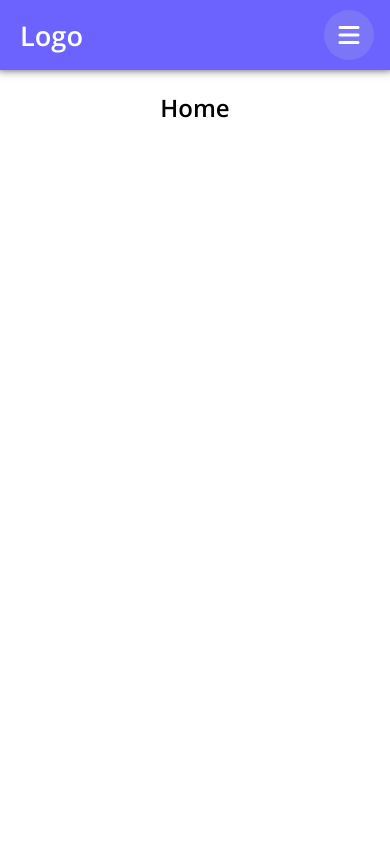
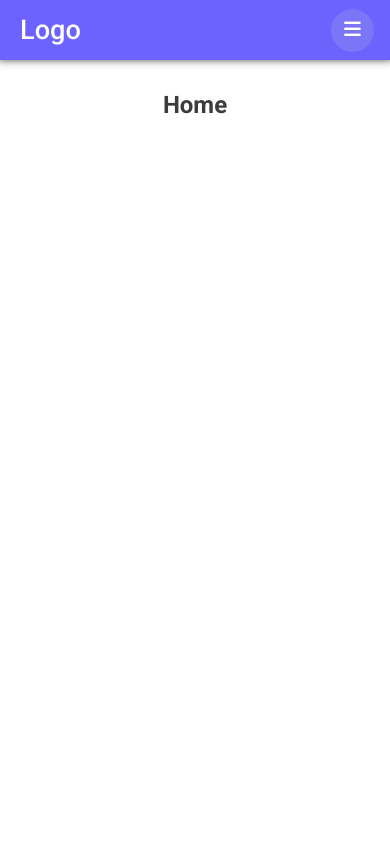
Before and after one commit to davidfreitas-dev/menu-responsivo-smooth-scroll, a plain HTML site: page index.html in a window 390 px wide. Shown: the top 844 px of the page. Drawn offline with nearby package versions, Linux system fonts and the light colour scheme; a web font is replaced by a local one.

Commit message:
Ajuste fino no header

```diff
--- a/css/styles.css
+++ b/css/styles.css
@@ -1,10 +1,10 @@
-@import url('https://fonts.googleapis.com/css2?family=Abhaya+Libre:wght@400;600&family=Open+Sans:wght@400;600&display=swap');
+@import url('https://fonts.googleapis.com/css2?family=Roboto:wght@400;500;700&display=swap');
 
 :root {
     --main: #6C63FF;
     --dark: #5A6170;
     --grey: #9DA6B8;
-    --text-color: #3C3C3C;
+    --font: #3C3C3C;
 }
 
 * {
@@ -13,26 +13,27 @@
     list-style: none;
     box-sizing: border-box;
     text-decoration: none;
-    font-family: 'Open Sans', sans-serif;
+    font-family: 'Roboto', sans-serif;
 }
 
 .header {
+    width: 100%;
+    height: 60px;
+    background-color: var(--main);
+    box-shadow: 0px -5px 10px 3px #000000;
+
     display: flex;
     justify-content: space-around;
     align-items: center;
     position: fixed;
-    width: 100%;
-    height: 70px;
+    z-index: 1;
     top: 0;
-    z-index: 1;
-    background-color: var(--main);
-    box-shadow: 0px -5px 10px 3px #000000;
 }
 
 .header__logo {
+    color: #fff;
     font-size: 1.7rem;
-    font-weight: 600;
-    color: #fff;
+    font-weight: 500;
 }
 
 .menu__toggle {
@@ -47,7 +48,7 @@
 .nav__link {
     display: block;
     font-size: 1.1rem;
-    font-weight: 600;
+    font-weight: 400;
     padding: .5rem;
     color: #fff;
 }
@@ -71,12 +72,13 @@
 
 section {
     width: 80%;
-    height: calc(100vh - 75px);
+    height: calc(100vh - 65px);
     margin-top: 75px;
     padding: 2rem;
 }
 
 section h1 {
+    color: var(--font);
     text-align: center;
 }
 
@@ -107,21 +109,22 @@ section h1 {
     }
 
     .menu__toggle {
+        color: #fff;
+        width: 43px;
+        height: 43px;
+        border-radius: 25px;
+        background-color: #7b75f7;
+        font-size: 1.2rem;
+        cursor: pointer;
+
         display: flex;
         justify-content: center;
         align-items: center;
-        width: 50px;
-        height: 50px;
-        border-radius: 25px;
-        color: #fff;
-        background-color: #7b75f7;
-        font-size: 1.5rem;
-        cursor: pointer;
     }
 
     .nav__list {
         position: absolute;
-        top: 70px;
+        top: 60px;
         right: 0;
         margin-right: 0;
         width: 100%;
@@ -138,7 +141,7 @@ section h1 {
     }
 
     .active .nav__list {
-        height: calc(100vh - 70px);
+        height: calc(100vh - 60px);
         visibility: visible;
         overflow-y: auto;
         background-color: var(--main);
--- a/index.html
+++ b/index.html
@@ -13,7 +13,7 @@
 
 <body>
     <header class="header">
-        <a href="./" class="header__logo">Logo</a>
+        <a href="#" class="header__logo">Logo</a>
         <nav class="nav">
             <span class="menu__toggle" aria-label="Abrir menu" aria-haspopup="true" aria-controls="menu" aria-expanded="false">
                 <i class="fas fa-bars"></i>
```
